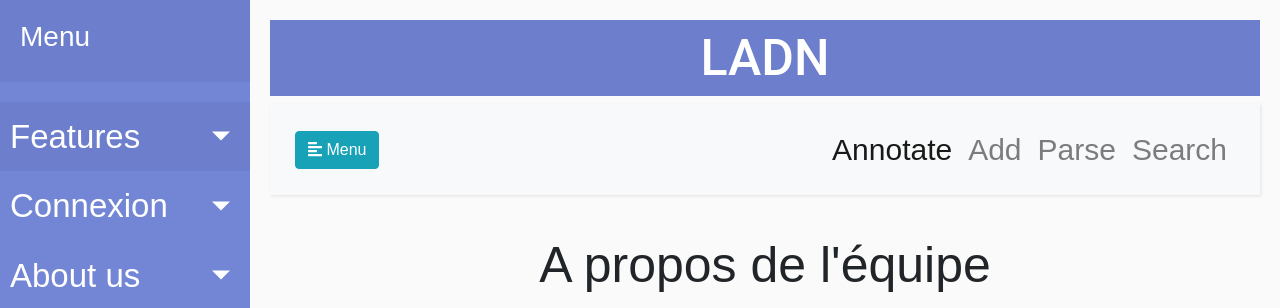
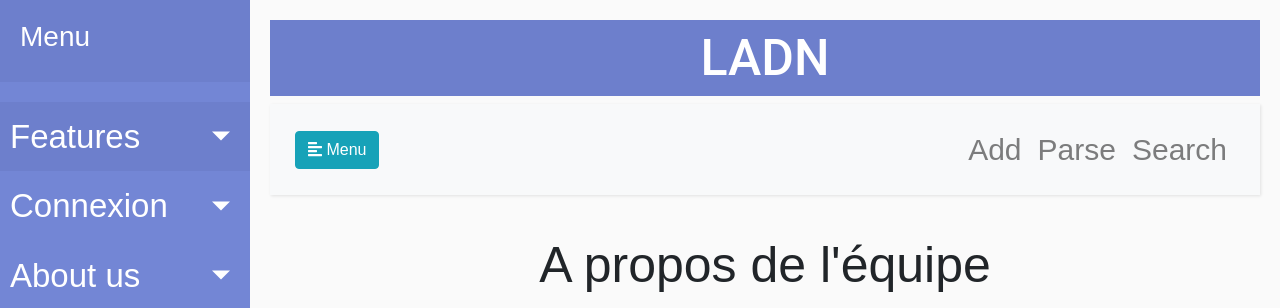
Before and after one commit to lwperrin/projet_web, a Django app: page /AboutUs/ in a window 1280 px wide. Shown: the top 308 px of the page. Run offline with Django 4.2, Linux system fonts and the light colour scheme; some libraries are stand-ins or nearby versions.

Commit message:
suppr annot

```diff
--- a/source/bacterial_genome_annotation/templates/bacterial_genome_annotation/Base.html
+++ b/source/bacterial_genome_annotation/templates/bacterial_genome_annotation/Base.html
@@ -38,9 +38,6 @@
                 <li class="active">
                     <a href="#homeSubmenu" data-toggle="collapse" aria-expanded="false" class="dropdown-toggle">Features</a>
                     <ul class="collapse list-unstyled" id="homeSubmenu">
-                        <li>
-                            <a class="nav-link" href="{% url 'annotate' id='0' %}">Annotate</a>
-                        </li>
                         <li>
                             <a class="nav-link" href="{% url 'AddGenome' %}">Add Genome</a>
                         </li>
@@ -125,9 +122,6 @@
                     </button>
                     <div class="collapse navbar-collapse" id="navbarSupportedContent">
                         <ul class="nav navbar-nav ml-auto">
-                            <li class="nav-item active">
-                                <a class="nav-link" href="{% url 'annotate' id='0' %}">Annotate</a>
-                            </li>
                             <li class="nav-item">
                                 <a class="nav-link" href="{% url 'AddGenome' %}">Add</a>
                             </li>
```
